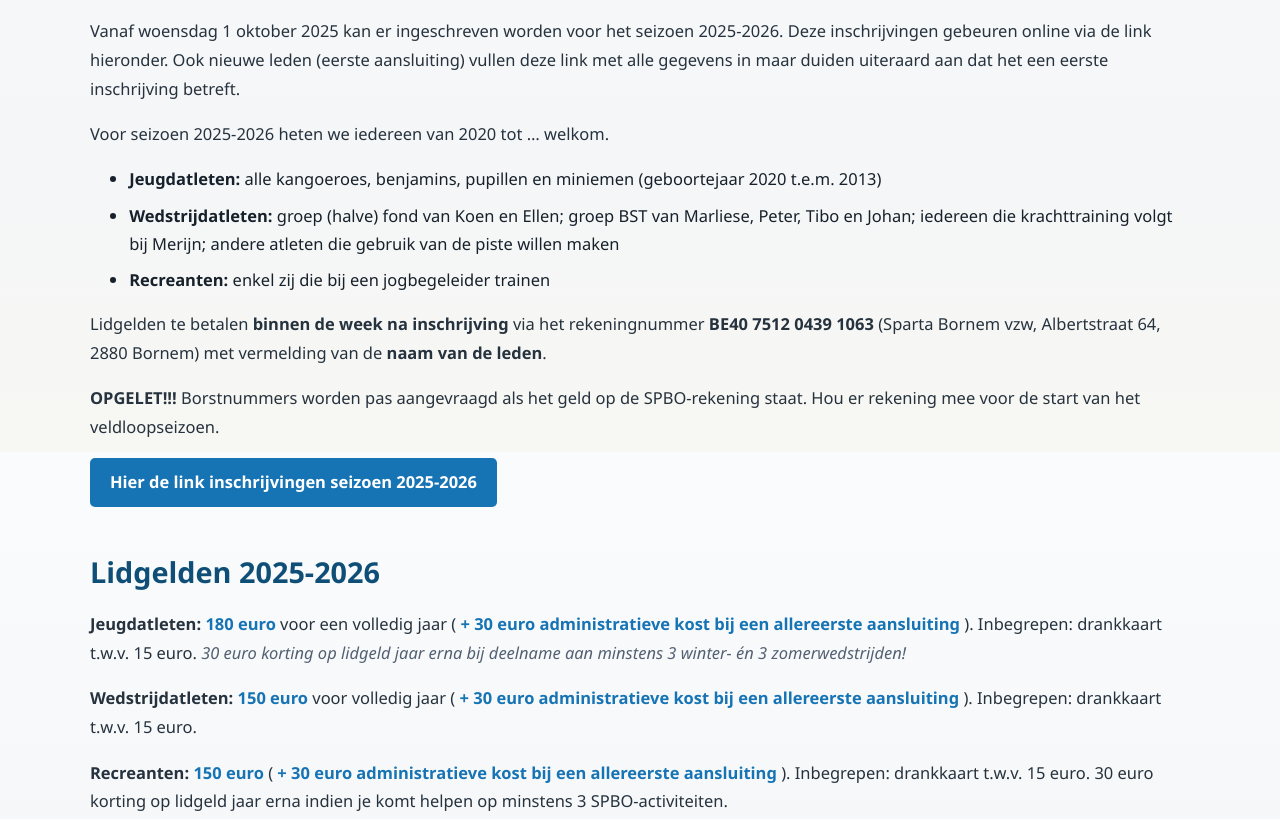
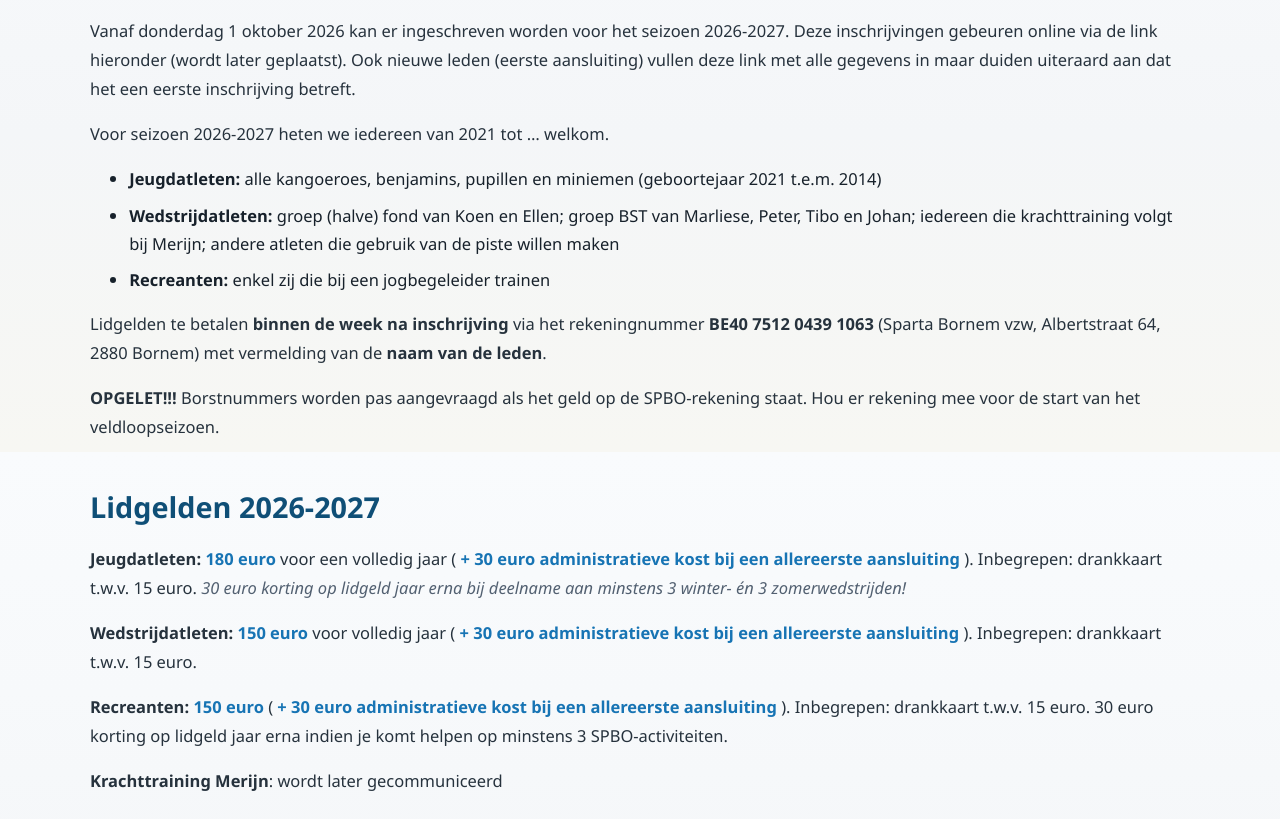
Before and after one commit to thibaup/sparta-bornem, a plain HTML site: page html/(Nieuwe) leden/aansluiten.html in a window 1280 px wide. Shown: the part 348-1167 px from the top of the page. Drawn offline with Linux system fonts and the light colour scheme.

Commit message:
aansluiten

```diff
--- a/html/(Nieuwe) leden/aansluiten.html
+++ b/html/(Nieuwe) leden/aansluiten.html
@@ -40,11 +40,11 @@
    </p>
 </div> <main class="main-content container"> <h1>Aansluiten bij Sparta Bornem </h1> <p>
 <em>Nieuwe leden melden zich bij een eerste training aan bij de secretaris, zijn plaatsvervanger of een trainer. Je kan dan meteen een aantal trainingen (2 weken) uitproberen alvorens aan te sluiten. Aansluiten kan gedurende het volledige jaar. Vraag je vergunningskaart in de kantine bij de verantwoordelijke bestuursleden. </em> </p>
-<p>Vanaf woensdag 1 oktober 2025 kan er ingeschreven worden voor het seizoen 2025-2026. Deze inschrijvingen gebeuren online via de link hieronder. Ook nieuwe leden (eerste aansluiting) vullen deze link met alle gegevens in maar duiden uiteraard aan dat het een eerste inschrijving betreft. </p>
-<p>Voor seizoen 2025-2026 heten we iedereen van 2020 tot … welkom. </p>
+<p>Vanaf donderdag 1 oktober 2026 kan er ingeschreven worden voor het seizoen 2026-2027. Deze inschrijvingen gebeuren online via de link hieronder (wordt later geplaatst). Ook nieuwe leden (eerste aansluiting) vullen deze link met alle gegevens in maar duiden uiteraard aan dat het een eerste inschrijving betreft. </p>
+<p>Voor seizoen 2026-2027 heten we iedereen van 2021 tot … welkom. </p>
 <ul>
 <li>
-<strong>Jeugdatleten: </strong>alle kangoeroes, benjamins, pupillen en miniemen (geboortejaar 2020 t.e.m. 2013) </li>
+<strong>Jeugdatleten: </strong>alle kangoeroes, benjamins, pupillen en miniemen (geboortejaar 2021 t.e.m. 2014) </li>
 <li>
 <strong>Wedstrijdatleten: </strong>groep (halve) fond van Koen en Ellen; groep BST van Marliese, Peter, Tibo en Johan; iedereen die krachttraining volgt bij Merijn; andere atleten die gebruik van de piste willen maken </li>
 <li>
@@ -52,8 +52,8 @@
 </ul>
 <p>Lidgelden te betalen <strong> binnen de week na inschrijving </strong> via het rekeningnummer <strong> BE40 7512 0439 1063 </strong> (Sparta Bornem vzw, Albertstraat 64, 2880 Bornem) met vermelding van de <strong> naam van de leden</strong>. </p>
 <p>
-<strong>OPGELET!!! </strong> Borstnummers worden pas aangevraagd als het geld op de SPBO-rekening staat. Hou er rekening mee voor de start van het veldloopseizoen. </p><p><a href="https://docs.google.com/forms/d/e/1FAIpQLSdsGw2mWHW0RGViORjjiFNqUA7P21l6qcsGF7Rp_v0UsYKqRw/viewform" class='cta-button'>Hier de link inschrijvingen seizoen 2025-2026</a></p>
-<h2>Lidgelden 2025-2026 </h2>
+<strong>OPGELET!!! </strong> Borstnummers worden pas aangevraagd als het geld op de SPBO-rekening staat. Hou er rekening mee voor de start van het veldloopseizoen. </p>
+<h2>Lidgelden 2026-2027 </h2>
 <p>
 <strong>Jeugdatleten: </strong>
 <span class="highlight"> 180 euro </span> voor een volledig jaar ( <span class="highlight"> + 30 euro administratieve kost bij een allereerste aansluiting </span> ). Inbegrepen: drankkaart t.w.v. 15 euro.<em> 30 euro korting op lidgeld jaar erna bij deelname aan minstens 3 winter- én 3 zomerwedstrijden! </em>
@@ -63,7 +63,7 @@
 <span class="highlight"> 150 euro </span> voor volledig jaar ( <span class="highlight"> + 30 euro administratieve kost bij een allereerste aansluiting </span> ). Inbegrepen: drankkaart t.w.v. 15 euro. </p>
 <p>
 <strong>Recreanten: </strong>
-<span class="highlight"> 150 euro </span> ( <span class="highlight"> + 30 euro administratieve kost bij een allereerste aansluiting </span> ). Inbegrepen: drankkaart t.w.v. 15 euro. 30 euro korting op lidgeld jaar erna indien je komt helpen op minstens 3 SPBO-activiteiten. </p>
+<span class="highlight"> 150 euro </span> ( <span class="highlight"> + 30 euro administratieve kost bij een allereerste aansluiting </span> ). Inbegrepen: drankkaart t.w.v. 15 euro. 30 euro korting op lidgeld jaar erna indien je komt helpen op minstens 3 SPBO-activiteiten. </p><p><strong>Krachttraining Merijn</strong>: wordt later gecommuniceerd</p>
 <h3>Korting?</h3>
 <p>Aansluiten na nieuwjaar? Dan betaal je per resterende maand nog 15 euro (jeugdatleten) of 12,5 euro (cad+) (uiteraard ook nog de 30 euro administratieve kost voor nieuwe aansluitingen) Er wordt vermindering gegeven vanaf het 3e aangesloten gezinslid: </p>
 <ul>
```
